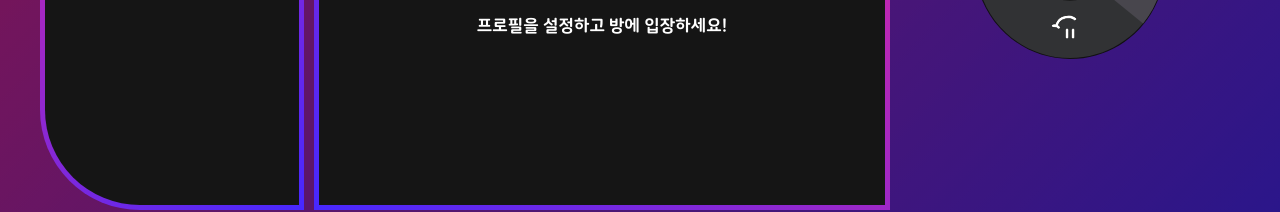
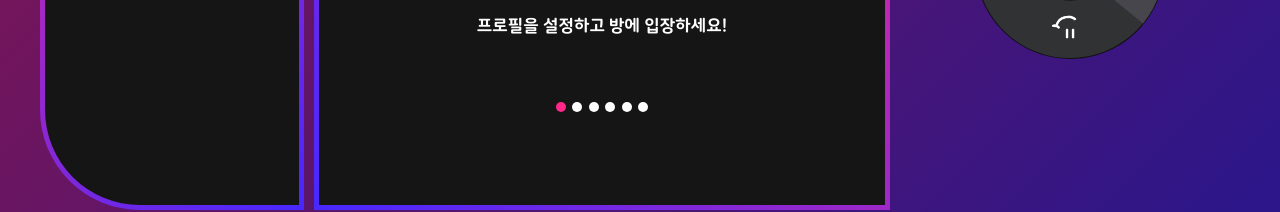
Before and after one commit to usw-world/project-garticsong, a Svelte app: page / in a window 1280 px wide. Both pictures are taken after typing "Sample" into the empty fields and a click on the button "JOIN". Shown: the part 515-727 px from the top of the page. Built offline with nearby package versions, Linux system fonts and the light colour scheme; no server answers.

Commit message:
I'm finishing lobby guide

```diff
--- a/server.js
+++ b/server.js
@@ -13,8 +13,8 @@ const io = new Server(server, {
     cors: {
         origin: [
             "http://localhost:2000",
-            "http://10.30.5.129:2000/",
-            "https://garticsong.herokuapp.com"
+            "http://10.30.5.129:2000",
+            "https://garticsong.herokuapp.com",
         ],
     }
 });
--- a/src/GameManager.svelte
+++ b/src/GameManager.svelte
@@ -13,6 +13,7 @@
     import Lobby from './Lobby.svelte';
     import GameRoom from './GameRoom/GameRoom.svelte';
     import Intro from './Intro.svelte';
+    import IEBlocker from './IEBlocker.svelte';
 
     import { module as cookieManager } from './cookieManager';
 
@@ -45,7 +46,13 @@
     })();
 
     const COOKIE_EXPIRES_TIME = new Date(Date.now() + 900000) // 15minute
+    let isIE = false;
     onMount(() => {
+        let agent = navigator.userAgent.toLowerCase();
+        if((navigator.appName == 'Netscape' && agent.indexOf('trident') != -1) || (agent.indexOf("msie") != -1)) {
+            isIE = true;
+        }
+
         socket.on("game-start", (updatedRoom) => {
             console.log(updatedRoom);
             game.update(game => {
@@ -106,6 +113,9 @@
     }
 </script>
 
+{#if isIE}
+    <IEBlocker />;
+{:else}
 <div class="container" bind:this="{container}">
     {#if currentState===gameStateList.INTRO}
     <Intro props={props}></Intro>
@@ -117,5 +127,6 @@
     not exixt room
     {/if}
 </div>
+{/if}
 
 <style></style>
--- /dev/null
+++ b/src/IEBlocker.svelte
@@ -0,0 +1,2 @@
+IE같은 구식 브라우저로는 다양한 기능을 제공할 수 없군녀...
+돌아가서 엄마한테 크롬 사달라고 해욧!
--- a/src/LobbyGuide.svelte
+++ b/src/LobbyGuide.svelte
@@ -1,11 +1,22 @@
 <script>
     import GuideImage from '../public/images/GuideSvgs.svelte';
 
-
+    let guideList;
+    let pagerList;
+    let guideNumber = 0;
+    function GuideMoveTo(index) {
+        guideNumber = Math.min(5, Math.max(0, index));
+        guideList.style.left = `${-100*guideNumber}%`;
+        let items = pagerList.children;
+        for(let i=0; i<items.length; i++) {
+            items[i].classList.remove("selected");
+        }
+        items[index].classList.add("selected");
+    }
 </script>
 
 <div class="guide-wrap">
-    <ul class="guide-list">
+    <ul class="guide-list" bind:this="{guideList}">
         <li class="guide-item">
             <span class="svg-wrap">
                 <GuideImage index={0}></GuideImage>
@@ -54,17 +65,28 @@
         </li>
     </ul>
     <div class="guide-pager">
-        <div class="pager-wrap"></div>
+        <div class="pager-wrap" bind:this="{pagerList}">
+            <span class="pager-item selected" on:click="{() => { GuideMoveTo(0) }}"></span>
+            <span class="pager-item" on:click="{() => { GuideMoveTo(1) }}"></span>
+            <span class="pager-item" on:click="{() => { GuideMoveTo(2) }}"></span>
+            <span class="pager-item" on:click="{() => { GuideMoveTo(3) }}"></span>
+            <span class="pager-item" on:click="{() => { GuideMoveTo(4) }}"></span>
+            <span class="pager-item" on:click="{() => { GuideMoveTo(5) }}"></span>
+        </div>
     </div>
 </div>
 
 <style>
     .guide-wrap {
         width: 100%;
+        height: 100%;
         overflow: hidden;
         box-sizing: border-box;
     }
     .guide-list {
+        transition: left 400ms ease;
+        position: relative;
+        left: 0;
         width: 600%;
         display: flex;
     }
@@ -82,4 +104,32 @@
         padding: 45px 0;
         box-sizing: border-box;
     }
+    .pager-wrap {
+        padding-top: 3rem;
+        text-align: center;
+        user-select: none;
+    }
+    .pager-item {
+        transition: width 400ms ease,
+                    height 400ms ease,
+                    margin 400ms ease;
+        display: inline-block;
+        width: 1rem;
+        height: 1rem;
+        margin: .2rem;
+        background: #fff;
+        border-radius: 50%;
+        cursor: pointer;
+    }
+    .guide-wrap:hover .pager-item {
+        width: 2rem;
+        height: 2rem;
+        margin: .5rem;
+    }
+    .pager-item.selected {
+        background: var(--point-color-b);
+    }
+    .pager-item:hover {
+        opacity: 0.6;
+    }
 </style>
--- a/src/store.js
+++ b/src/store.js
@@ -1,8 +1,8 @@
 import { writable } from "svelte/store";
 import { io } from "socket.io-client";
 
-// export const socket = writable(io("http://10.30.5.129:2023"));
-export const socket = writable(io("http://localhost:2023"));
+export const socket = writable(io("http://10.30.5.129:2023"));
+// export const socket = writable(io("http://localhost:2023"));
 // export const socket = writable(io("https://garticsong.herokuapp.com/"));
 
 let audio = new Audio();
```
